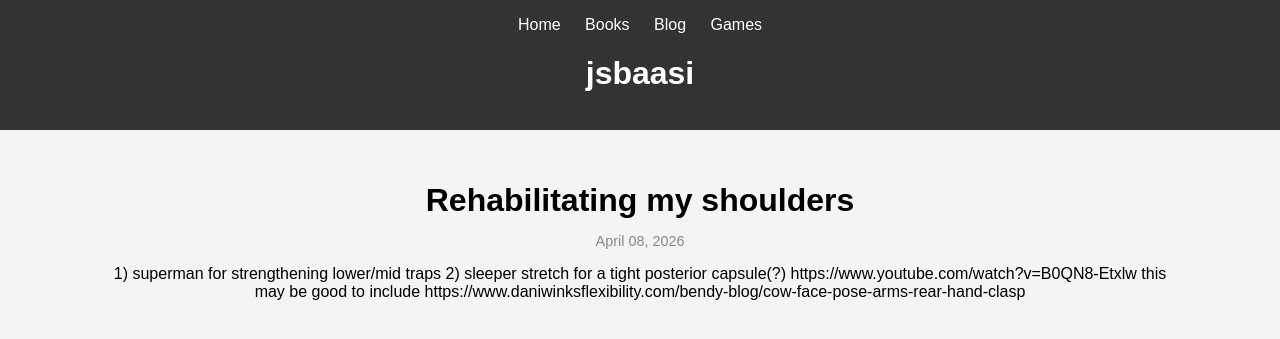
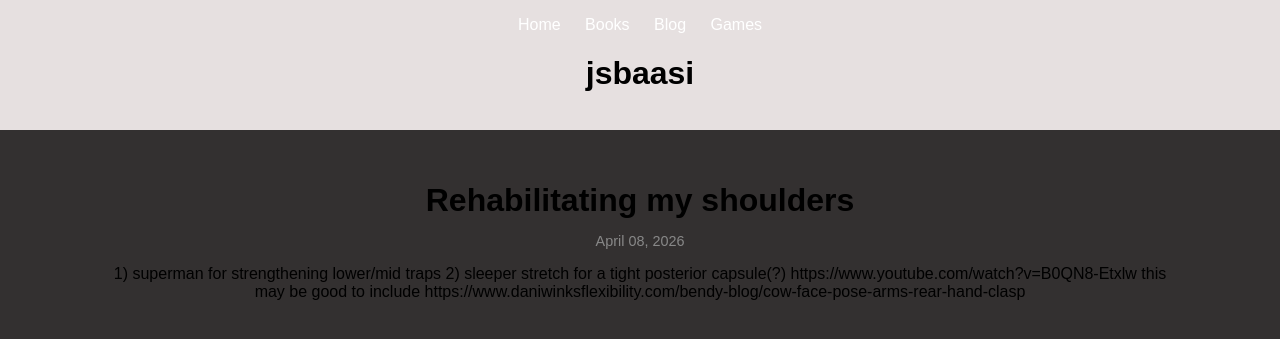
Before and after one commit to jsbaasi/jsbaasi.github.io, a Jekyll site: the page built from _posts/2026-04-08-rehabilitating-my-shoulders.md, in a window 1280 px wide. Shown: the top 339 px of the page. Built offline with Jekyll 4.4.1, drawn with Linux system fonts in a browser that asks for light colours.

Commit message:
editing css

```diff
--- a/_config.yml
+++ b/_config.yml
@@ -33,7 +33,7 @@ github_username:  jekyll
 theme: minima
 plugins:
   - jekyll-feed
-
+highlighter: rouge
 # Exclude from processing.
 # The following items will not be processed, by default.
 # Any item listed under the `exclude:` key here will be automatically added to
--- a/_layouts/post.html
+++ b/_layouts/post.html
@@ -35,6 +35,15 @@ layout: default
   }
   .footnotes a.reversefootnote {
     display: none;
+  }.post-content pre {
+    background: #f4f4f4;
+    padding: 1rem;
+    border-radius: 4px;
+    overflow-x: auto;
+  }
+  .post-content code {
+    font-family: monospace;
+    font-size: 0.9rem;
   }
 </style>
 
--- a/style.css
+++ b/style.css
@@ -2,12 +2,11 @@ body {
     font-family: Arial, sans-serif;
     margin: 0;
     padding: 0;
-    background-color: #f4f4f4;
+    background-color: #333030;
   }
-
   header {
-    background-color: #333;
-    color: white;
+    background-color: #e6e0e0;
+    color: rgb(0, 0, 0);
     padding: 1em;
     text-align: center;
   }
```
